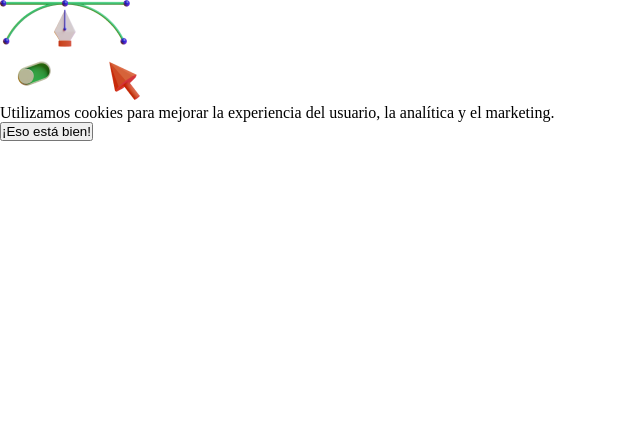
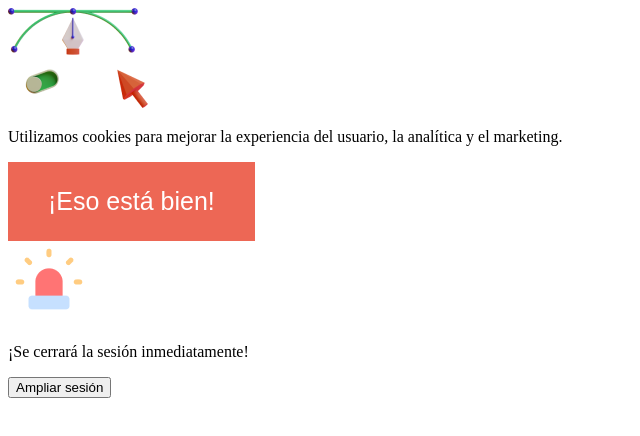
Before and after one commit to matidischiavo/Pop-up-CHALLENGE-01-, a plain HTML site: page index.html in a window 1280 px wide. Shown: the whole page, without its empty margins (0-640 px from the left). Drawn offline with Linux system fonts and the light colour scheme.

Commit message:
Hicimos algunos cambios al 1er POP-up

```diff
--- a/index.html
+++ b/index.html
@@ -8,16 +8,18 @@
     <title>Pop-up (CHALLENGE #01)</title>
   </head>
   <body>
-    <div class="tarjetas">
-      <div id="POPup1">
-        <img src="img/Saly-27.png" alt="" />
-        <p>
-          Utilizamos cookies para mejorar la experiencia del usuario, la
-          analítica y el marketing.
-        </p>
-        <button>¡Eso está bien!</button>
-        </div>
-      </div>
+    <div id="Pop1">
+      <img src="img/Saly-27.png" alt="" />
+      <p>
+        Utilizamos cookies para mejorar la experiencia del usuario, la analítica
+        y el marketing.
+      </p>
+      <button>¡Eso está bien!</button>
+    </div>
+    <div id="Pop2">
+      <img src="img/Frame.png" alt="" />
+      <p>¡Se cerrará la sesión inmediatamente!</p>
+      <button>Ampliar sesión</button>
     </div>
   </body>
 </html>
--- a/style.css
+++ b/style.css
@@ -1,5 +1,19 @@
-* {
+/* * {
   margin: 0;
   padding: 0;
   box-sizing: border-box;
+} */
+
+#Pop1 {
 }
+
+#Pop1 p {
+}
+
+#Pop1 button {
+  padding: 25px 40px;
+  border: 0;
+  background-color: #ed6755;
+  font-size: 25px;
+  color: white;
+}
```
